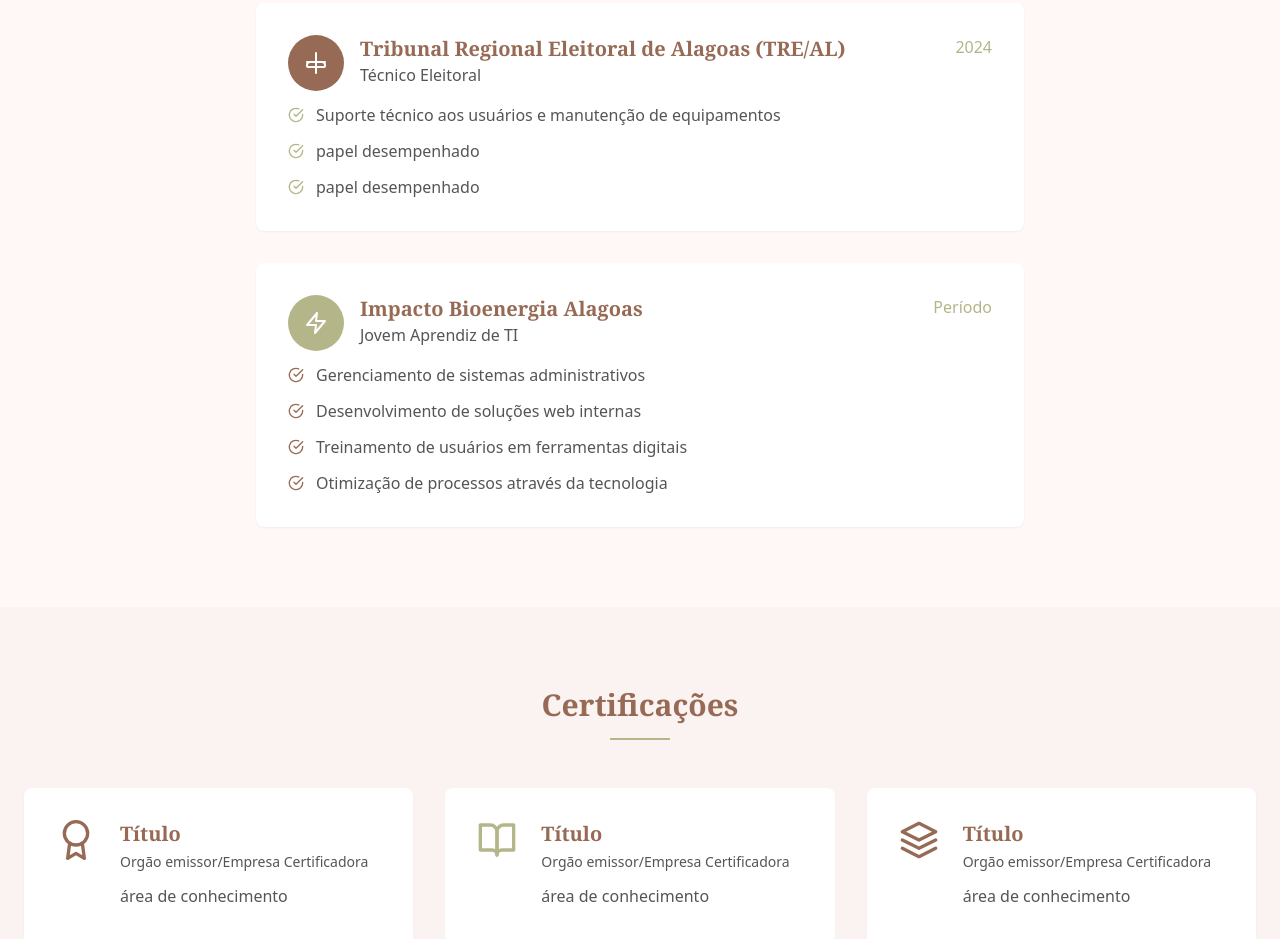
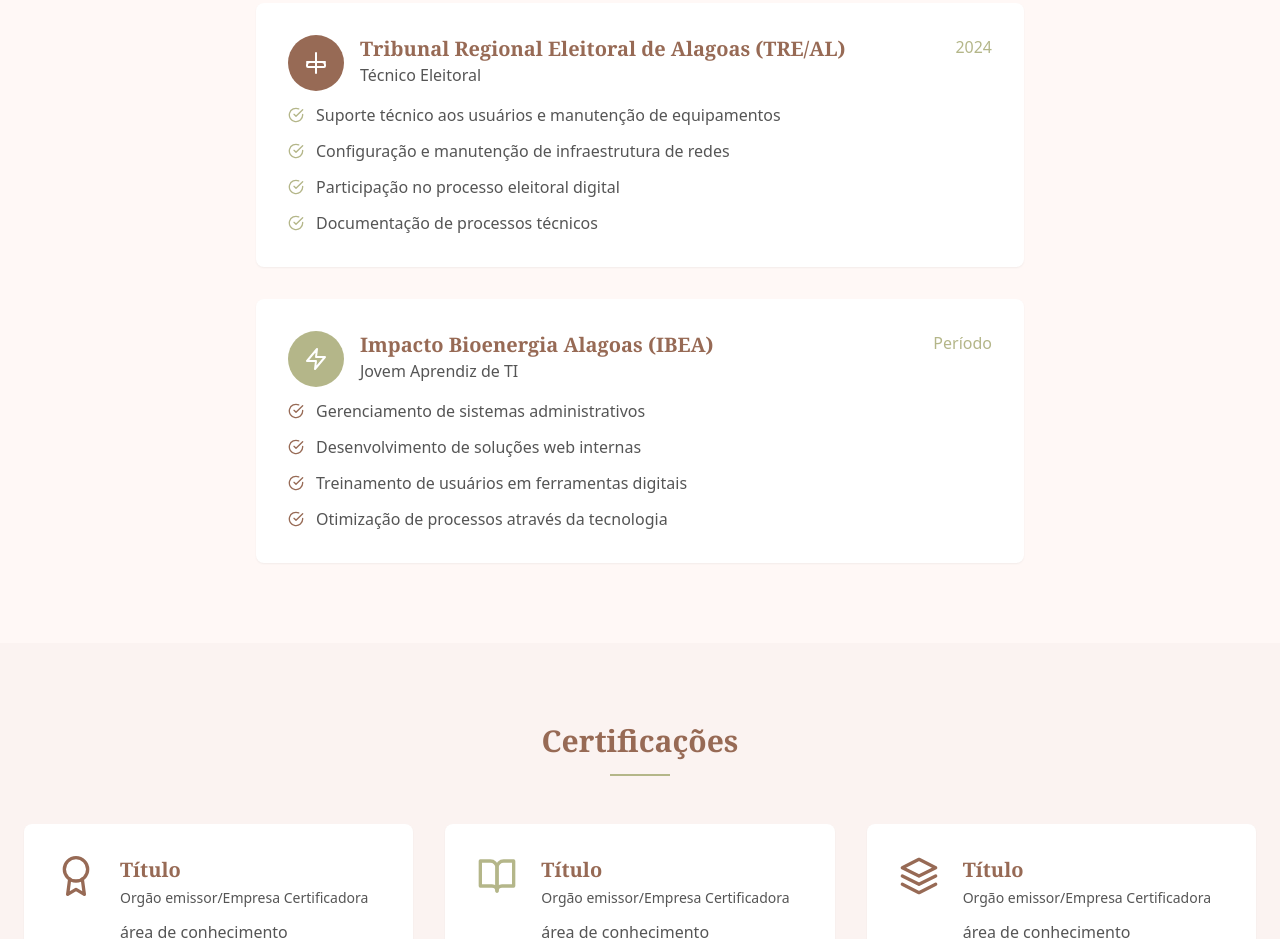
Before and after one commit to jhonywsantos/JWS, a plain HTML site: page index.html in a window 1280 px wide. Shown: the part 3731-4670 px from the top of the page. Drawn offline with nearby package versions, Linux system fonts and the light colour scheme.

Commit message:
Update index.html

```diff
--- a/index.html
+++ b/index.html
@@ -503,15 +503,21 @@
                                 <path d="M22 11.08V12a10 10 0 1 1-5.93-9.14"></path>
                                 <polyline points="22 4 12 14.01 9 11.01"></polyline>
                             </svg>
-                            <span class="text-[#555] flex-1">papel desempenhado</span>
+                            <span class="text-[#555] flex-1">Configuração e manutenção de infraestrutura de redes</span>
                         </li>
                         <li class="flex items-start">
                             <svg xmlns="http://www.w3.org/2000/svg" width="16" height="16" viewBox="0 0 24 24" fill="none" stroke="#b4b689" stroke-width="2" stroke-linecap="round" stroke-linejoin="round" class="mr-3 mt-1 feather feather-check-circle">
                                 <path d="M22 11.08V12a10 10 0 1 1-5.93-9.14"></path>
                                 <polyline points="22 4 12 14.01 9 11.01"></polyline>
                             </svg>
-                            <span class="text-[#555] flex-1">papel desempenhado</span>
+                            <span class="text-[#555] flex-1">Participação no processo eleitoral digital</span>
                         </li>
+                        <li class="flex items-start">
+                            <svg xmlns="http://www.w3.org/2000/svg" width="16" height="16" viewBox="0 0 24 24" fill="none" stroke="#b4b689" stroke-width="2" stroke-linecap="round" stroke-linejoin="round" class="mr-3 mt-1 feather feather-check-circle">
+                                <path d="M22 11.08V12a10 10 0 1 1-5.93-9.14"></path>
+                                <polyline points="22 4 12 14.01 9 11.01"></polyline>
+                            </svg>
+                            <span class="text-[#555] flex-1">Documentação de processos técnicos</span>
                     </ul>
                 </div>
 
@@ -525,7 +531,7 @@
                                 </svg>
                             </div>
                             <div>
-                                <h3 class="font-serif font-semibold text-xl text-[#976a55]">Impacto Bioenergia Alagoas</h3>
+                                <h3 class="font-serif font-semibold text-xl text-[#976a55]">Impacto Bioenergia Alagoas (IBEA)</h3>
                                 <p class="font-medium text-[#555]">Jovem Aprendiz de TI</p>
                             </div>
                         </div>
```
